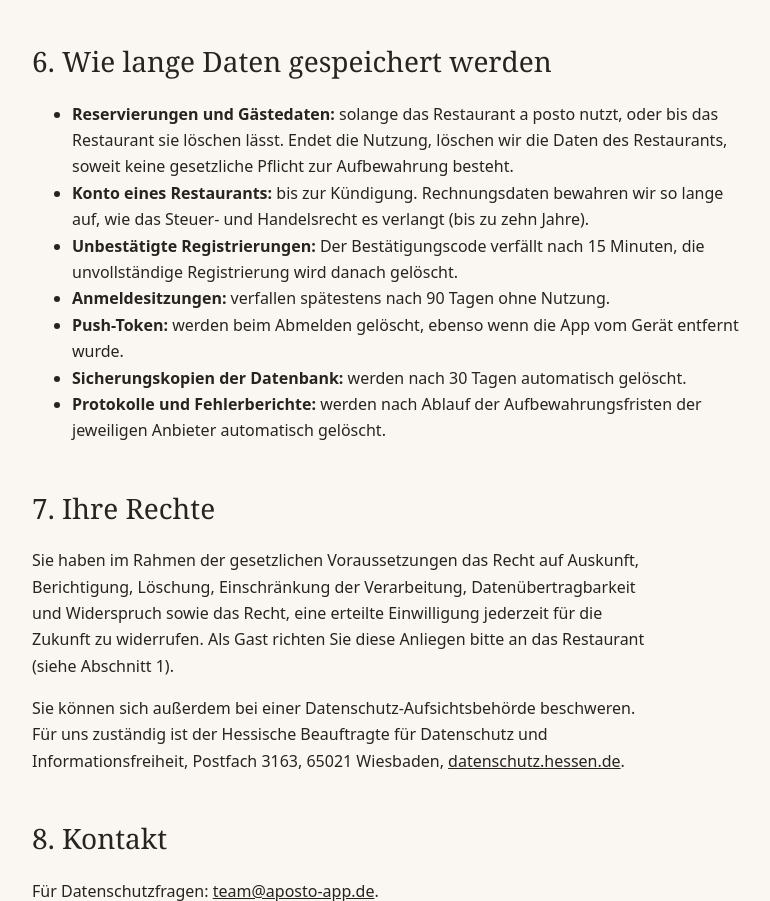
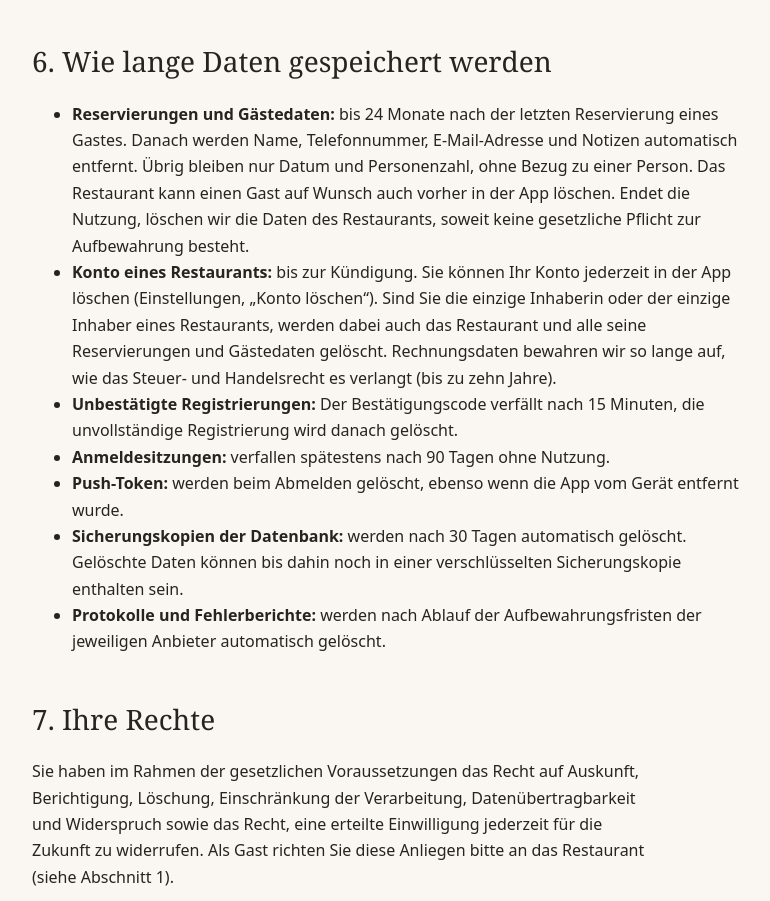
Before and after one commit to bsayahzadeh/aposto-legal, a plain HTML site: page datenschutz.html in a window 1280 px wide. Shown: the part 3499-4400 px from the top of the page, without its empty margins (252-1022 px from the left). Drawn offline with Linux system fonts and the light colour scheme.

Commit message:
Datenschutz: Frist 24 Monate, Gast und Konto in der App löschen, Sicherungskopien (F36)
Co-Authored-By: Claude Opus 5.5 <noreply@anthropic.com>

```diff
--- a/datenschutz.html
+++ b/datenschutz.html
@@ -44,12 +44,12 @@
 
 <h2>6. Wie lange Daten gespeichert werden</h2>
 <ul>
-<li><strong>Reservierungen und Gästedaten:</strong> solange das Restaurant a posto nutzt, oder bis das Restaurant sie löschen lässt. Endet die Nutzung, löschen wir die Daten des Restaurants, soweit keine gesetzliche Pflicht zur Aufbewahrung besteht.</li>
-<li><strong>Konto eines Restaurants:</strong> bis zur Kündigung. Rechnungsdaten bewahren wir so lange auf, wie das Steuer- und Handelsrecht es verlangt (bis zu zehn Jahre).</li>
+<li><strong>Reservierungen und Gästedaten:</strong> bis 24 Monate nach der letzten Reservierung eines Gastes. Danach werden Name, Telefonnummer, E-Mail-Adresse und Notizen automatisch entfernt. Übrig bleiben nur Datum und Personenzahl, ohne Bezug zu einer Person. Das Restaurant kann einen Gast auf Wunsch auch vorher in der App löschen. Endet die Nutzung, löschen wir die Daten des Restaurants, soweit keine gesetzliche Pflicht zur Aufbewahrung besteht.</li>
+<li><strong>Konto eines Restaurants:</strong> bis zur Kündigung. Sie können Ihr Konto jederzeit in der App löschen (Einstellungen, „Konto löschen“). Sind Sie die einzige Inhaberin oder der einzige Inhaber eines Restaurants, werden dabei auch das Restaurant und alle seine Reservierungen und Gästedaten gelöscht. Rechnungsdaten bewahren wir so lange auf, wie das Steuer- und Handelsrecht es verlangt (bis zu zehn Jahre).</li>
 <li><strong>Unbestätigte Registrierungen:</strong> Der Bestätigungscode verfällt nach 15 Minuten, die unvollständige Registrierung wird danach gelöscht.</li>
 <li><strong>Anmeldesitzungen:</strong> verfallen spätestens nach 90 Tagen ohne Nutzung.</li>
 <li><strong>Push-Token:</strong> werden beim Abmelden gelöscht, ebenso wenn die App vom Gerät entfernt wurde.</li>
-<li><strong>Sicherungskopien der Datenbank:</strong> werden nach 30 Tagen automatisch gelöscht.</li>
+<li><strong>Sicherungskopien der Datenbank:</strong> werden nach 30 Tagen automatisch gelöscht. Gelöschte Daten können bis dahin noch in einer verschlüsselten Sicherungskopie enthalten sein.</li>
 <li><strong>Protokolle und Fehlerberichte:</strong> werden nach Ablauf der Aufbewahrungsfristen der jeweiligen Anbieter automatisch gelöscht.</li>
 </ul>
 
```
